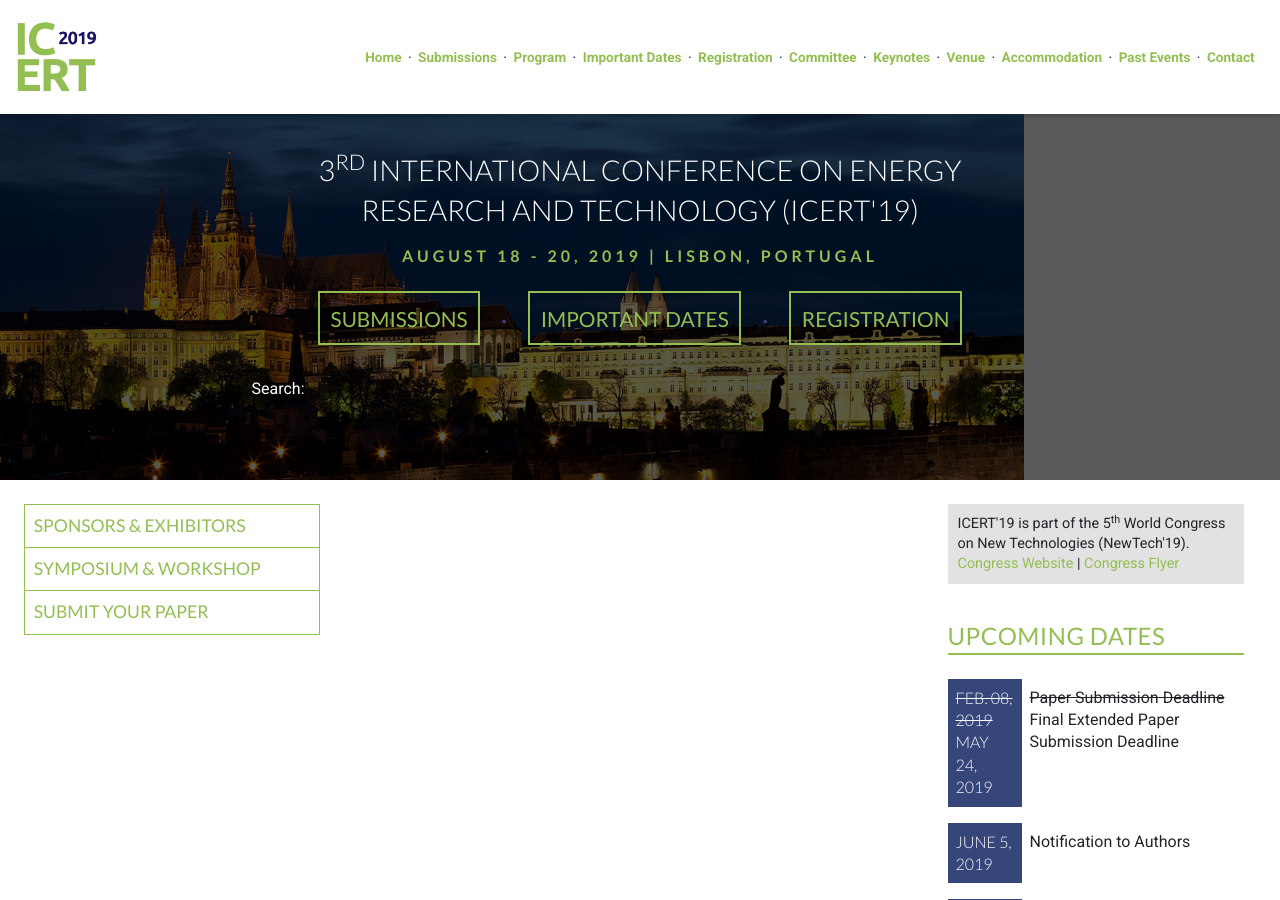
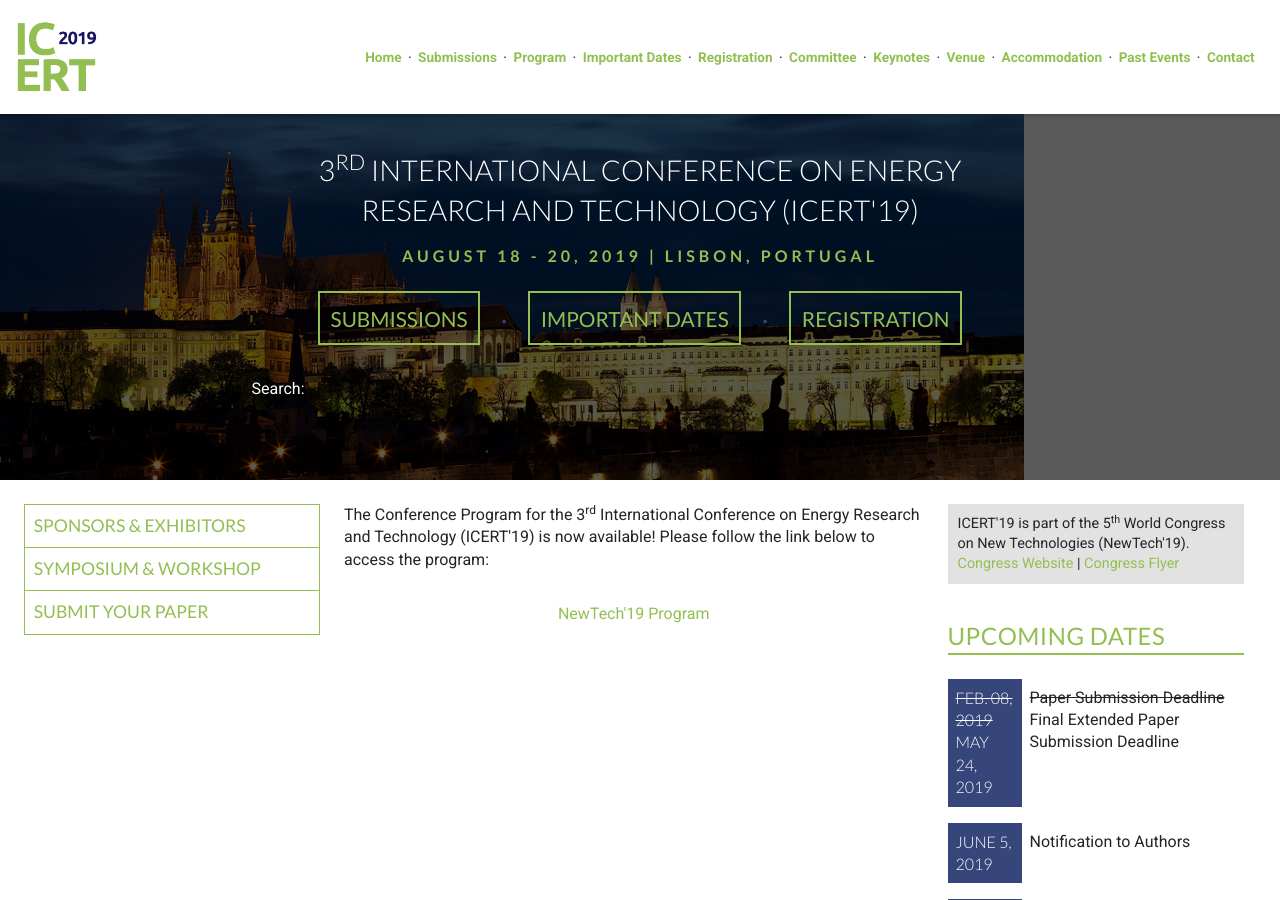
Before and after one commit to intaset/icertseries, a Jekyll site: the page built from program.html, in a window 1280 px wide and 900 px high. Built offline with Jekyll 4.4.1, drawn with Linux system fonts in a browser that asks for light colours; nearby versions of some CDN libraries; Markdown is read by kramdown in place of the engine named in the settings; comment, search, counter and statistics services are not loaded.

Commit message:
program update

```diff
--- a/program.html
+++ b/program.html
@@ -9,8 +9,8 @@ keyword:
   <div class="unit-spacer content">
     <!-- <p class="body">The Conference Program for the 3<sup>rd</sup> International Conference on Energy Research and Technology (ICERT'19) will be available soon. We appreciate your patience!</p> -->
 
-<!--     <p class="body">The Conference Program for the 3<sup>rd</sup> International Conference on Energy Research and Technology (ICERT'19) is now available! Please follow the link below to access the program:</p>
+    <p class="body">The Conference Program for the 3<sup>rd</sup> International Conference on Energy Research and Technology (ICERT'19) is now available! Please follow the link below to access the program:</p>
 
-    <p align="center"><a href="../NewTech17_Program.pdf" class="body-link">NewTech17 Program</a></p>  -->
+    <p align="center"><a href="https://2019.newtechcongress.com/program/" class="body-link">NewTech'19 Program</a></p>
   </div>
   </div>
```
Also changed, not shown: 1 other file.
